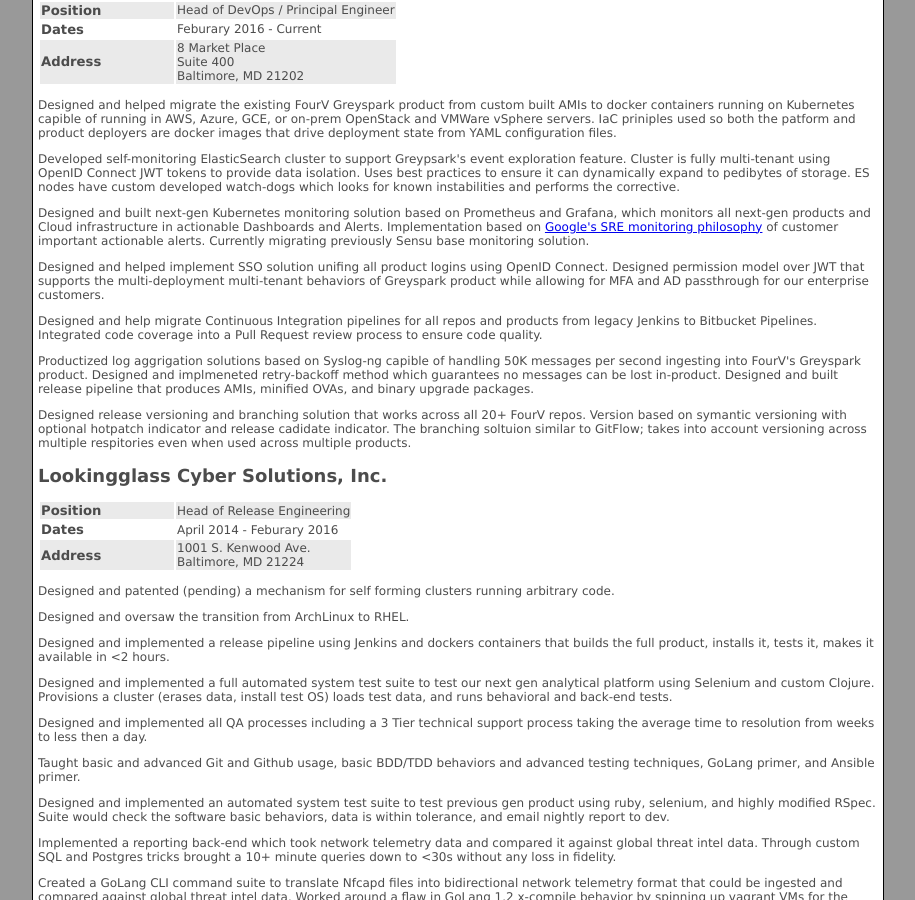
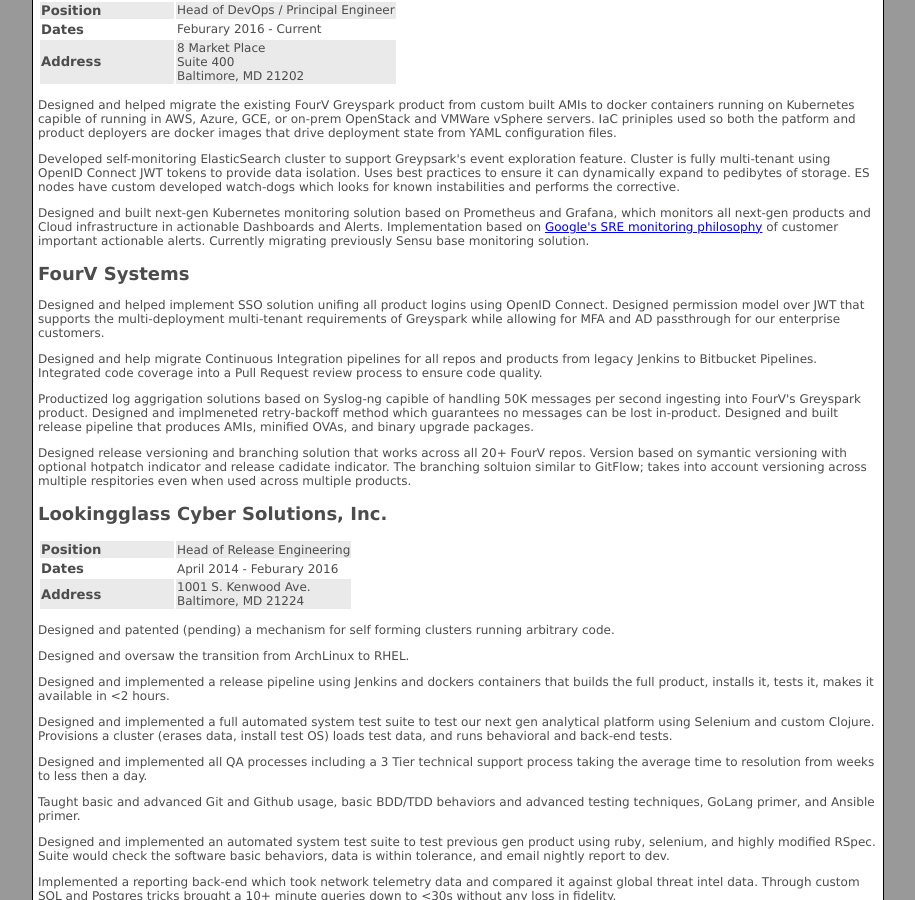
Before and after one commit to srvullupala/Resume, a Jekyll site: the page built from index.html, in a window 1280 px wide and 900 px high, scrolled down 1006 px. Shown: the whole window, without its empty margins (182-1097 px from the left). Built offline with Jekyll 4.4.1, drawn with Linux system fonts in a browser that asks for light colours; Markdown is read by kramdown in place of the engine named in the settings.

Commit message:
Making the resume look better printed.

```diff
--- a/_includes/work_boeing.html
+++ b/_includes/work_boeing.html
@@ -1,4 +1,4 @@
-<h2>Boeing</h2>
+<h2 id="work-boeing">Boeing</h2>
 
 <table class=education>
   <tr>
--- a/_includes/work_fourv.html
+++ b/_includes/work_fourv.html
@@ -21,7 +21,9 @@
 
 <p>Designed and built next-gen Kubernetes monitoring solution based on Prometheus and Grafana, which monitors all next-gen products and Cloud infrastructure in actionable Dashboards and Alerts.  Implementation based on <a href="https://docs.google.com/document/d/199PqyG3UsyXlwieHaqbGiWVa8eMWi8zzAn0YfcApr8Q/edit#heading=h.fs3knmjt7fjy">Google's SRE monitoring philosophy</a> of customer important actionable alerts.  Currently migrating previously Sensu base monitoring solution.</p>
 
-<p>Designed and helped implement SSO solution unifing all product logins using OpenID Connect.  Designed permission model over JWT that supports the multi-deployment multi-tenant behaviors of Greyspark product while allowing for MFA and AD passthrough for our enterprise customers.</p>
+<h2 id="work-fourv-repeat">FourV Systems</h2>
+
+<p>Designed and helped implement SSO solution unifing all product logins using OpenID Connect.  Designed permission model over JWT that supports the multi-deployment multi-tenant requirements of Greyspark while allowing for MFA and AD passthrough for our enterprise customers.</p>
 
 <p>Designed and help migrate Continuous Integration pipelines for all repos and products from legacy Jenkins to Bitbucket Pipelines.  Integrated code coverage into a Pull Request review process to ensure code quality.</p>
 
--- a/_includes/work_waterfall.html
+++ b/_includes/work_waterfall.html
@@ -1,4 +1,4 @@
-<h2>Waterfall Software, Inc.</h2>
+<h2 id="work-waterfall">Waterfall Software, Inc.</h2>
 <table class=education>
   <tr>
     <td class="first odd">Position</td>
```
